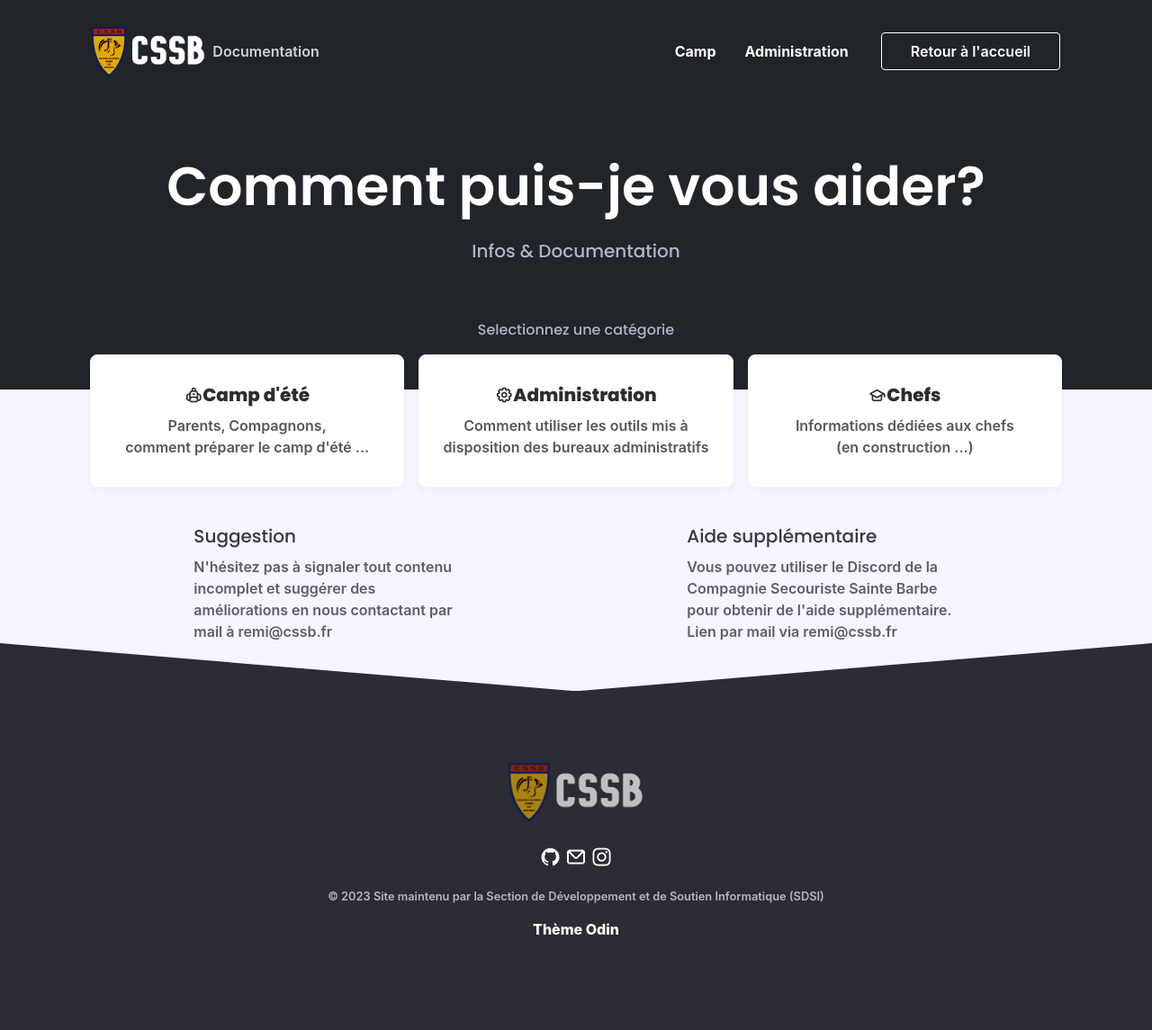
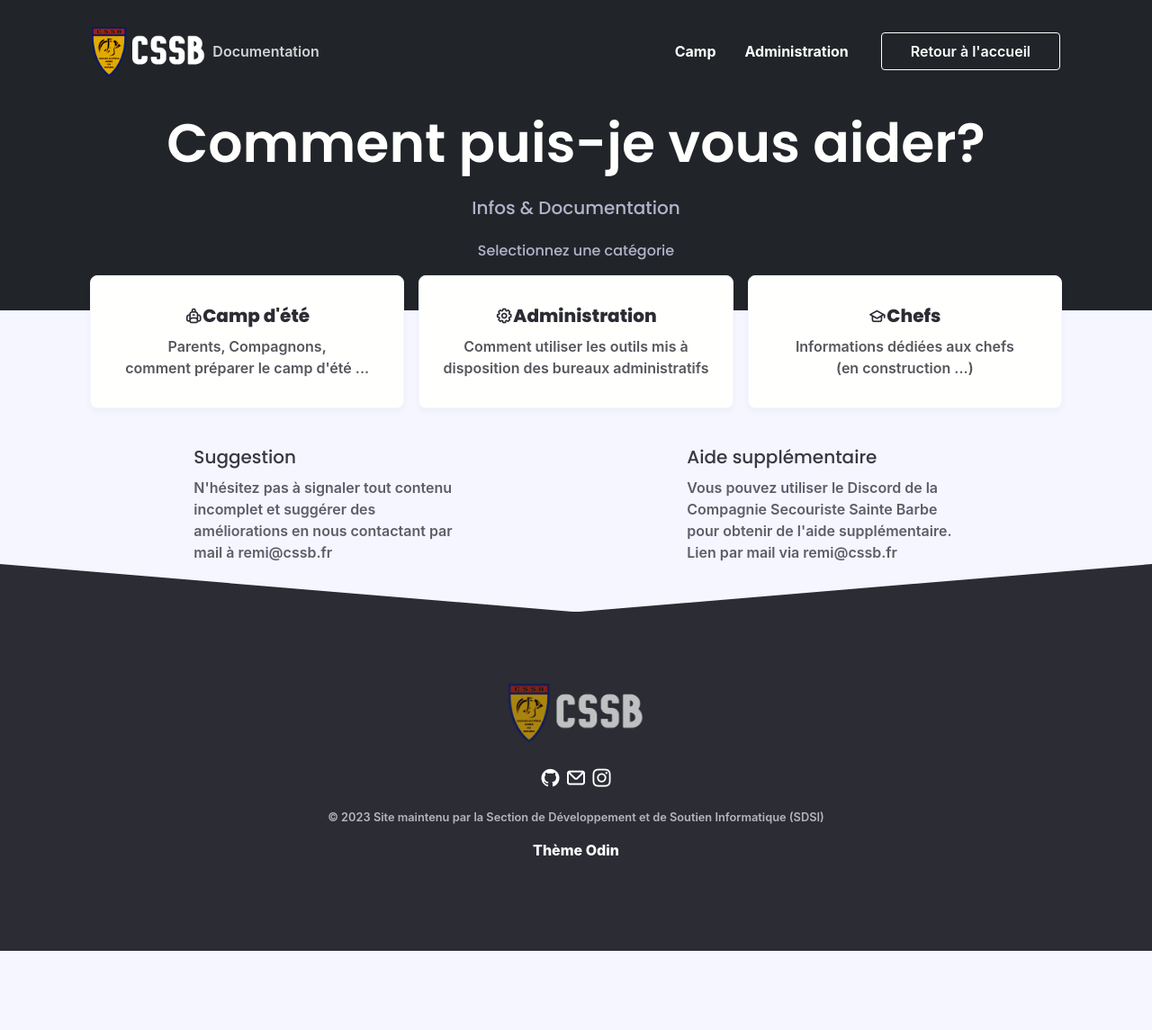
Before and after one commit to cssb-dev/infos, a Jekyll site: the page built from index.html, in a window 1280 px wide. Shown: the whole page at 90% size. Built offline with Jekyll 4.4.1, drawn with Linux system fonts in a browser that asks for light colours; some web fonts are replaced; after the commit the page ends 1057 px from its top, so only the background shows below that.

Commit message:
TL: reduced huge spaces in main page

```diff
--- a/_includes/header-home.html
+++ b/_includes/header-home.html
@@ -3,7 +3,7 @@
     <div class="header ">
       {% include nav.html %}
       <header class="container grid-xl landing-header">
-        <div class="columns pt-12 pb-8">
+        <div class="columns pb-8">
           <div class="column col-11 col-mx-auto text-center">
             <h1 class="mt-2 super-h1">{{ site.header }}</h1>
             <h4 class="text-secondary">{{ site.subheader }}</h4>
--- a/_scss/_landing.scss
+++ b/_scss/_landing.scss
@@ -14,7 +14,7 @@
 
 
 .landing-header {
-  padding: 0px 0px 100px;
+  padding: 0px 0px 60px;
   h1, h2 {
     margin: 0;
     color: $white;
```
